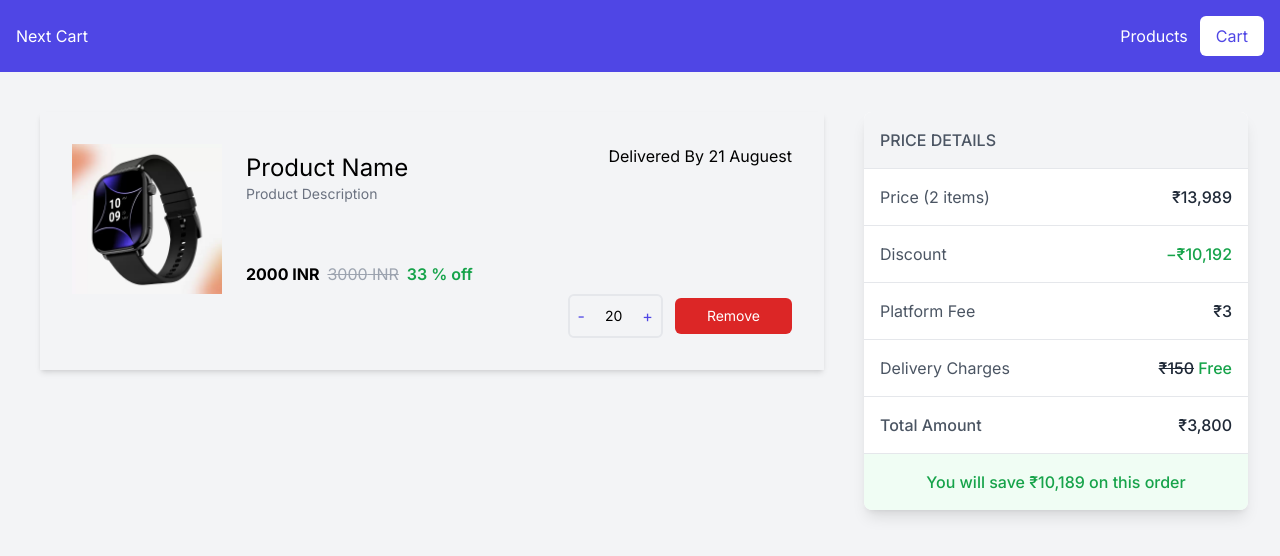
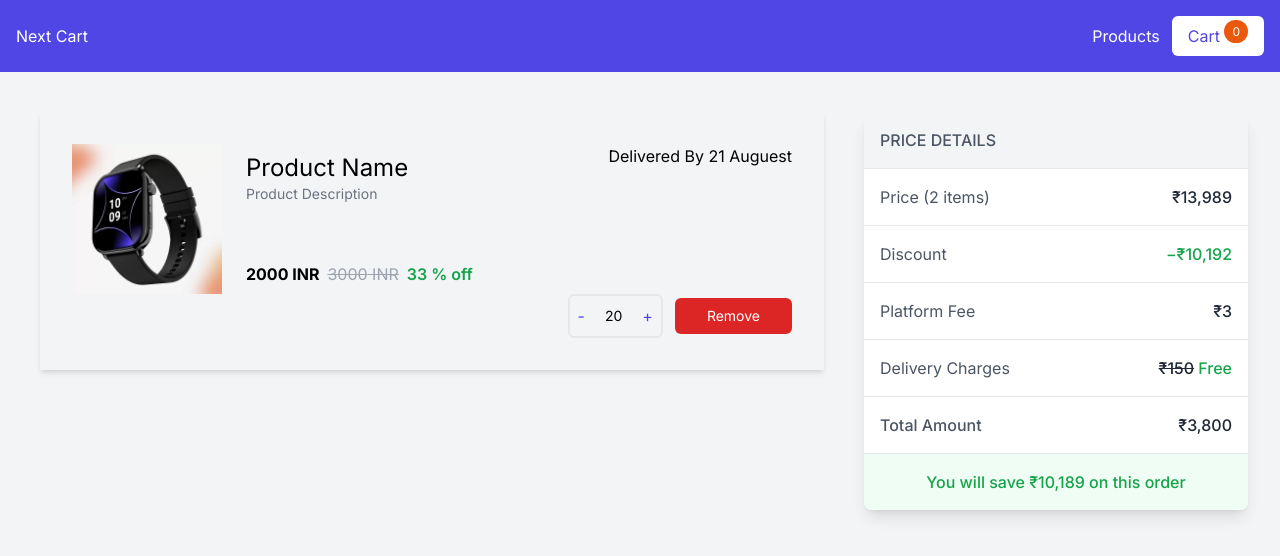
Before and after one commit to harshgupta20/ecom-cart-nextjs, a Next.js app: page /cart in a window 1280 px wide. Shown: the top 556 px of the page. Built offline with nearby package versions, Linux system fonts and the light colour scheme.

Commit message:
show added products on navbar cart

```diff
--- a/src/app/layout.js
+++ b/src/app/layout.js
@@ -1,18 +1,26 @@
+"use client";
 import { Inter } from "next/font/google";
 import "./globals.css";
 import Navbar from "@/components/Navbar";
 
 import { Toaster } from 'sonner';
+import { ProductsContext } from "@/context/products";
+import { useEffect, useState } from "react";
+import { getProducts } from "@/utils/localstorage";
 
 const inter = Inter({ subsets: ["latin"] });
 
-export const metadata = {
-  title: "Profile.fyi Assignment",
-  description: "Frontend assignment for Profile.fyi",
-};
+export default function RootLayout({ children }) {
+  const [cartProducts, setCartProducts] = useState([]);
 
-export default function RootLayout({ children }) {
+  useEffect(() => {
+    const products = getProducts();
+    setCartProducts(products);
+  },[]);
+
   return (
+    <>
+    <ProductsContext.Provider value={{cartProducts, setCartProducts}}>
     <html lang="en">
       <body className={inter.className}>
         <Navbar/>
@@ -21,5 +29,7 @@ export default function RootLayout({ children }) {
         <Toaster />
       </body>
     </html>
+    </ProductsContext.Provider>
+    </>
   );
 }
--- a/src/app/page.js
+++ b/src/app/page.js
@@ -1,4 +1,3 @@
-import Image from "next/image";
 
 export default function Home() {
   return (
--- a/src/components/Navbar.jsx
+++ b/src/components/Navbar.jsx
@@ -1,35 +1,22 @@
 "use client";
-import Link from 'next/link'
-import { usePathname } from 'next/navigation'
-import React from 'react'
+import { ProductsContext } from '@/context/products';
+import Link from 'next/link';
+import { usePathname } from 'next/navigation';
+import { useContext } from 'react';
 
 const Navbar = () => {
 
   const pathRoute = usePathname();
-
-  const allRoutes = [
-        {
-            route: "/products",
-            name: "Products"
-        },
-        {
-            route: "/cart",
-            name: "Cart"
-        }
-    ];
+  const {cartProducts} = useContext(ProductsContext);
 
   return (
     <>
         <nav className='w-full p-4 flex justify-between place-items-center bg-indigo-600 text-white'>
             <Link href='/'><h1>Next Cart</h1></Link>
             <ul className='flex flex-col justify-center place-items-center sm:flex-row gap-3'>
-                {
-                    allRoutes.map((route, index) => {
-                            return (
-                                <Link key={index} href={route.route} className={`${pathRoute===route.route ? "bg-white text-indigo-600 py-2 px-4 rounded-md" : ""}`}><li>{route.name}</li></Link>
-                            )
-                    })
-                }
+
+                <Link href="/products" className={`${pathRoute==="/products" ? "bg-white text-indigo-600 py-2 px-4 rounded-md" : ""}`}><li>Products</li></Link>
+                <Link href="/cart" className={`${pathRoute==="/cart" ? "bg-white text-indigo-600 py-2 px-4 rounded-md" : ""}`}><li>Cart <sup className='py-1 px-2 bg-orange-600 text-white rounded-xl'>{cartProducts.length}</sup></li></Link>
             </ul>
         </nav>
     </>
--- a/src/components/ProductCard.jsx
+++ b/src/components/ProductCard.jsx
@@ -1,13 +1,15 @@
 "use client";
+import { ProductsContext } from '@/context/products';
 import { errorAlert, successAlert } from '@/utils/alerts';
 import { deleteSingleProduct, getProducts, setProduct } from '@/utils/localstorage';
 import Image from 'next/image';
-import { useEffect, useState } from 'react';
+import { useContext, useEffect, useState } from 'react';
 
 const ProductCard = ({product}) => {
 
     const [loading, setLoading] = useState(false);
     const [isProductInCart, setIsProductInCart] = useState(false);
+    const {setCartProducts} = useContext(ProductsContext);
 
     const handleAddToCart = async () => {
         try{
@@ -19,6 +21,7 @@ const ProductCard = ({product}) => {
             successAlert(`${product?.title} added to cart`);
             setLoading(false);
             setIsProductInCart(true);
+            setCartProducts(newProductsList);
         }
         catch(error){
             errorAlert(error.message);
@@ -35,6 +38,7 @@ const ProductCard = ({product}) => {
             successAlert(`${product?.title} removed from cart`);
             setLoading(false);
             setIsProductInCart(false);
+            setCartProducts(newProductsList);
         }
         catch(error){
             errorAlert(error.message);
@@ -73,7 +77,7 @@ const ProductCard = ({product}) => {
             </div>
             {
                 isProductInCart ?
-                <button onClick={handleRemoveFromCart} className={`w-full py-2 px-5 bg-orange-600 rounded-md text-white ${loading && "opacity-80"}`}>Remove from Cart</button>
+                <button onClick={handleRemoveFromCart} disabled={loading} className={`w-full py-2 px-5 bg-orange-600 rounded-md text-white ${loading && "opacity-80"}`}>{loading ? "Removing..." : "Remove from Cart"}</button>
                 :
                 <button onClick={handleAddToCart} disabled={loading} className={`w-full py-2 px-5 bg-indigo-600 rounded-md text-white ${loading && "opacity-80"}`}>{loading ? "Adding..." : "Add to Cart"}</button>
             }
--- a/src/utils/localstorage.js
+++ b/src/utils/localstorage.js
@@ -28,6 +28,7 @@ function deleteSingleProduct(product) {
     const products = getProducts();
     const newProducts = products.filter((localProduct) => localProduct.id !== product.id);
     localStorage.setItem("products", JSON.stringify(newProducts));
+    return newProducts;
 }
 
 function updateProduct(product) {
```
